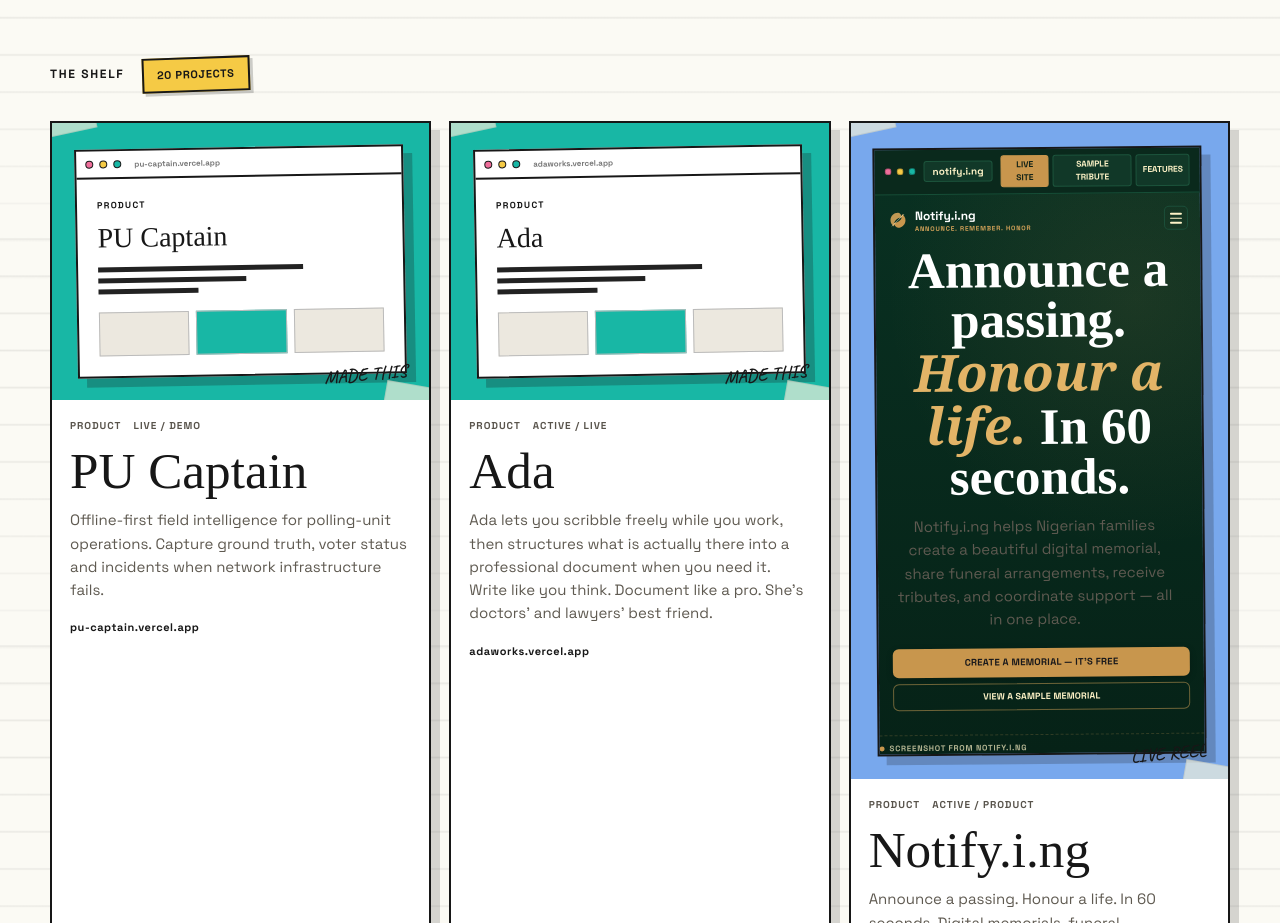
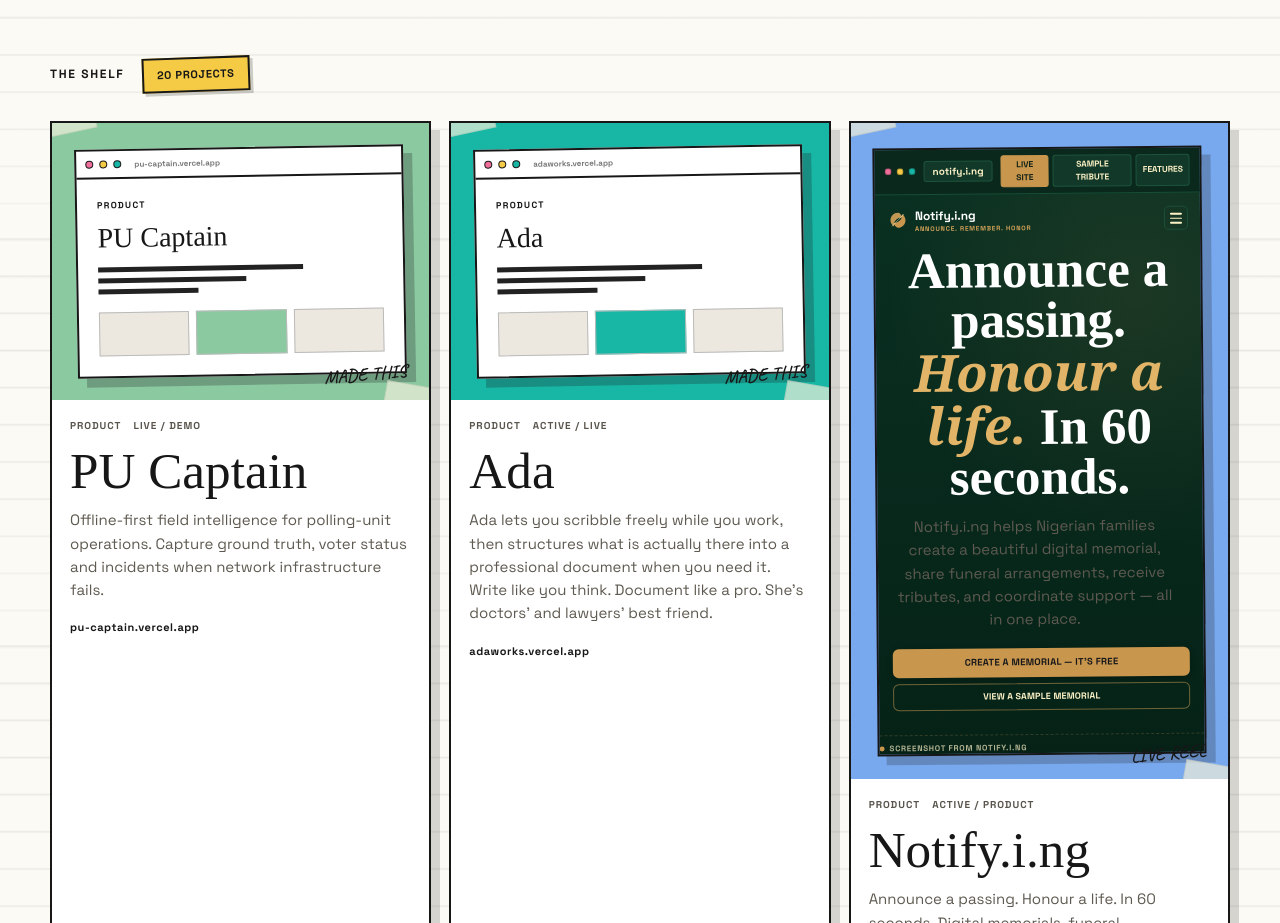
Before and after one commit to nekt-konnekt/Tomori-Hub, a React (Vite) app: page / in a window 1280 px wide. Shown: the part 4980-5903 px from the top of the page. Built offline with nearby package versions, Linux system fonts and the light colour scheme; a web font is replaced by a local one.

Commit message:
Wire PU Captain demo into portfolio

```diff
--- a/src/App.tsx
+++ b/src/App.tsx
@@ -5,10 +5,12 @@
 import { StackIcon } from './components/StackIcons';
 import { ProjectShowcaseVisual } from './components/ProjectShowcaseVisuals';
 import { ThinkingView } from './components/ThinkingView';
+import { PUCaptainDemo } from './views/PUCaptainDemo';
 
 type Route = '/' | '/work' | '/lab' | '/ideas' | '/thinking' | '/about';
 
 const accentFor: Record<string, string> = {
+  'pu-captain': 'green',
   ibere: 'yellow',
   agba: 'turquoise',
   iyali: 'pink',
@@ -120,6 +122,7 @@
 
 function ProjectCard({ project, featuredCard = false }: { project: Project; featuredCard?: boolean }) {
   const linked = Boolean(project.url);
+  const internalDemo = project.slug === 'pu-captain';
   const content = (
     <>
       <ProjectVisual project={project} large={featuredCard} />
@@ -139,7 +142,12 @@
 
   if (linked) {
     return (
-      <a className={`project-card ${featuredCard ? 'project-card-featured' : ''}`} href={project.url!} target="_blank" rel="noreferrer">
+      <a
+        className={`project-card ${featuredCard ? 'project-card-featured' : ''}`}
+        href={internalDemo ? `/work/${project.slug}` : project.url!}
+        target={internalDemo ? undefined : "_blank"}
+        rel={internalDemo ? undefined : "noreferrer"}
+      >
         {content}
       </a>
     );
@@ -564,7 +572,7 @@
   return (
     <>
       <SiteHeader path={route} />
-      <main>{project ? <ProjectDetailView project={project} /> : route === '/' ? <HomeView /> : route === '/work' ? <WorkView /> : route === '/lab' ? <LabView /> : route === '/ideas' ? <IdeasView /> : route === '/thinking' ? <ThinkingView /> : <AboutView />}</main>
+      <main>{project ? (project.slug === 'pu-captain' ? <PUCaptainDemo /> : <ProjectDetailView project={project} />) : route === '/' ? <HomeView /> : route === '/work' ? <WorkView /> : route === '/lab' ? <LabView /> : route === '/ideas' ? <IdeasView /> : route === '/thinking' ? <ThinkingView /> : <AboutView />}</main>
       <Footer />
       <FloatingControls />
     </>
```
